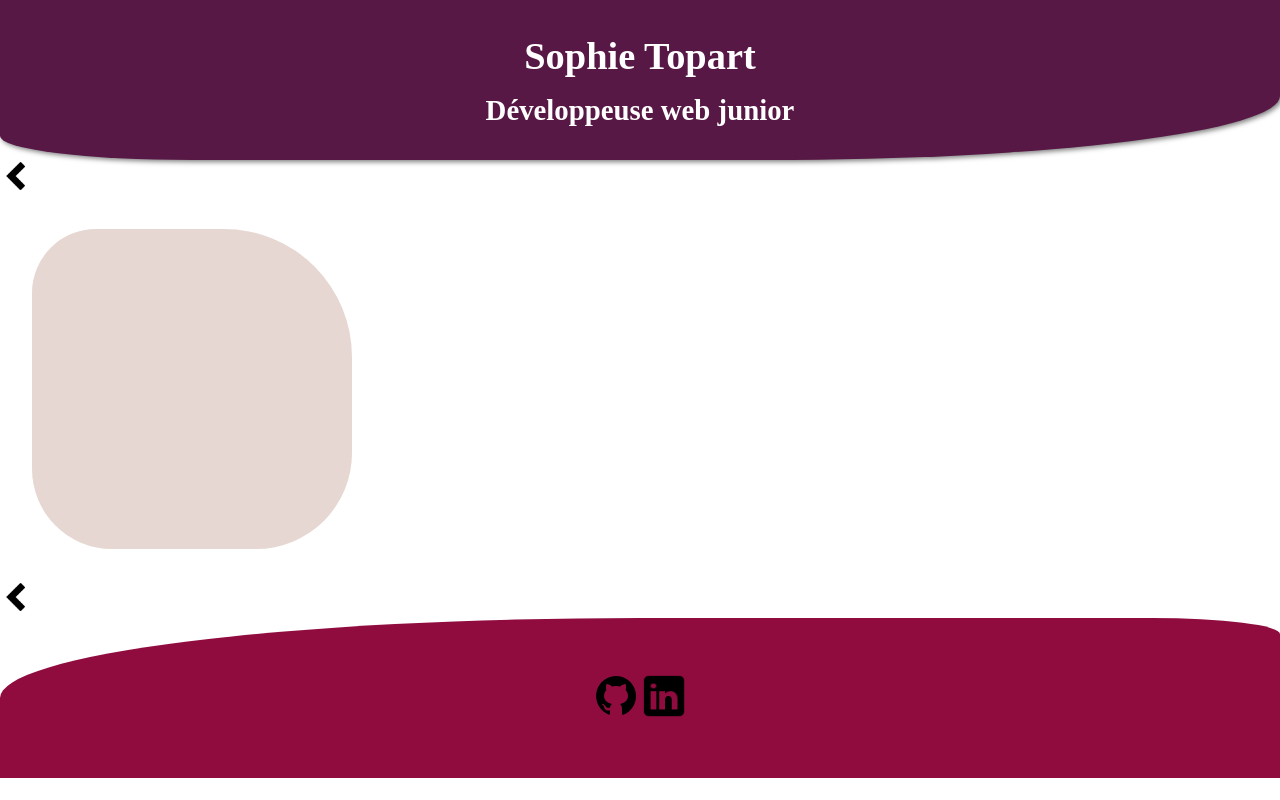
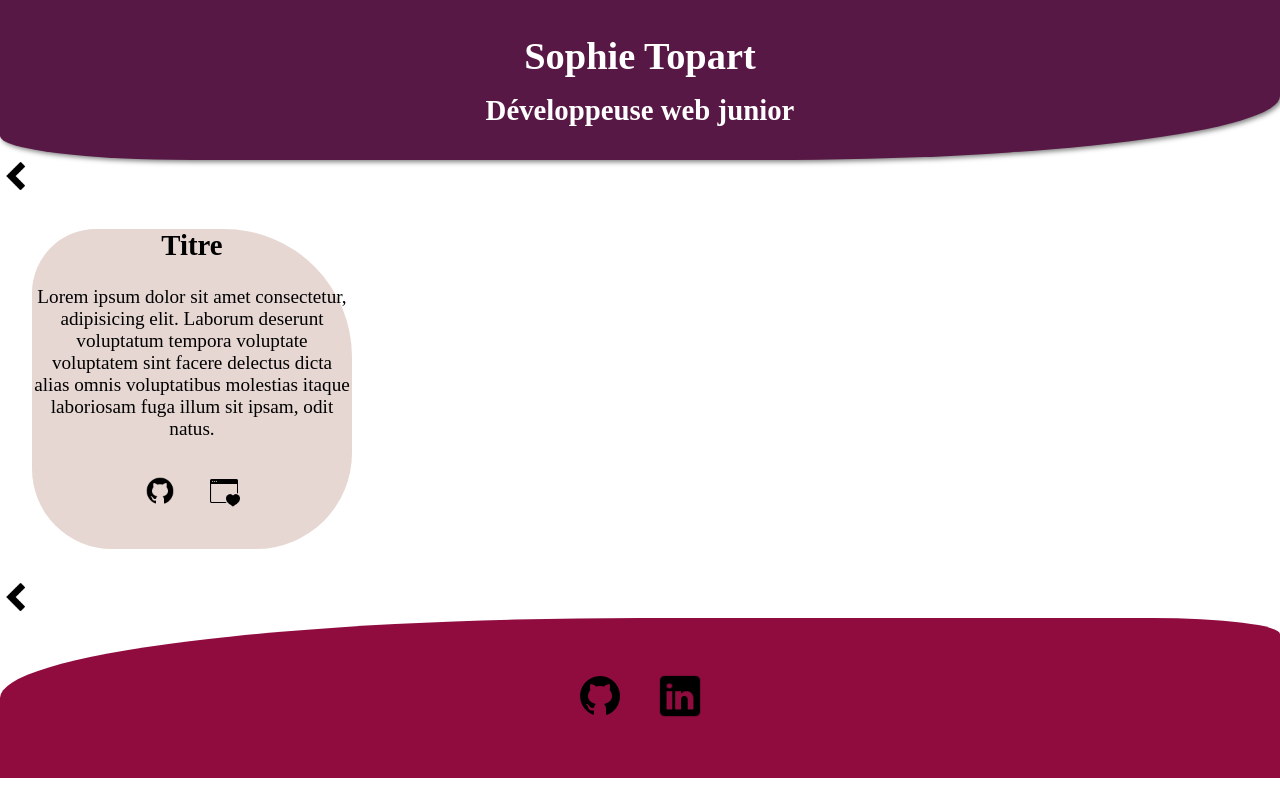
Before and after one commit to SophieTopart/Portfolio-front, a React (Create React App) app: page /projects in a window 1280 px wide. Built offline with nearby package versions, Linux system fonts and the light colour scheme.

Commit message:
Project start

```diff
--- a/src/assets/styles/Theme.jsx
+++ b/src/assets/styles/Theme.jsx
@@ -27,6 +27,7 @@ export const Container = styled.div`
 export const Icon = styled.img`
   width: 3rem;
   height: 3rem;
+  margin: 1rem;
   :hover {
     opacity: 0.5;
   }
--- a/src/components/Project.jsx
+++ b/src/components/Project.jsx
@@ -1,5 +1,7 @@
 import styled from "styled-components";
-import Theme, { Container } from "../assets/styles/Theme";
+import Theme, { Container, Icon } from "../assets/styles/Theme";
+import Github from "../assets/images/icons8-github.png"
+import Site from "../assets/images/icons8-site.png"
 
 const ProjectContainer = styled(Container)`
  height: 20rem;
@@ -10,12 +12,33 @@ const ProjectContainer = styled(Container)`
   border-bottom-left-radius: 25%;
   border-bottom-right-radius: 30%;
   margin: 2rem;
-
 `
+export const SmallIcon = styled(Icon)`
+  width: 2rem;
+  height: 2rem;
+  }
+`;
 
 export default function Projects() {
     return (
-        <ProjectContainer></ProjectContainer>
+        <ProjectContainer>
+            <h2>Titre</h2>
+            <p>Lorem ipsum dolor sit amet consectetur, adipisicing elit. Laborum deserunt voluptatum tempora voluptate voluptatem sint facere delectus dicta alias omnis voluptatibus molestias itaque laboriosam fuga illum sit ipsam, odit natus.</p>
+            <a
+        href="https://github.com/SophieTopart"
+        target="_blank"
+        rel="noopener noreferrer"
+      >
+        <SmallIcon src={Github} />
+      </a>
+      <a
+        href="https://www.linkedin.com/in/sophie-topart-59a0b893/"
+        target="_blank"
+        rel="noopener noreferrer"
+      >
+        <SmallIcon src={Site} />
+      </a>
+        </ProjectContainer>
 
     )
 }
```
Also changed, not shown: src/assets/images/icons8-site.png (added).
